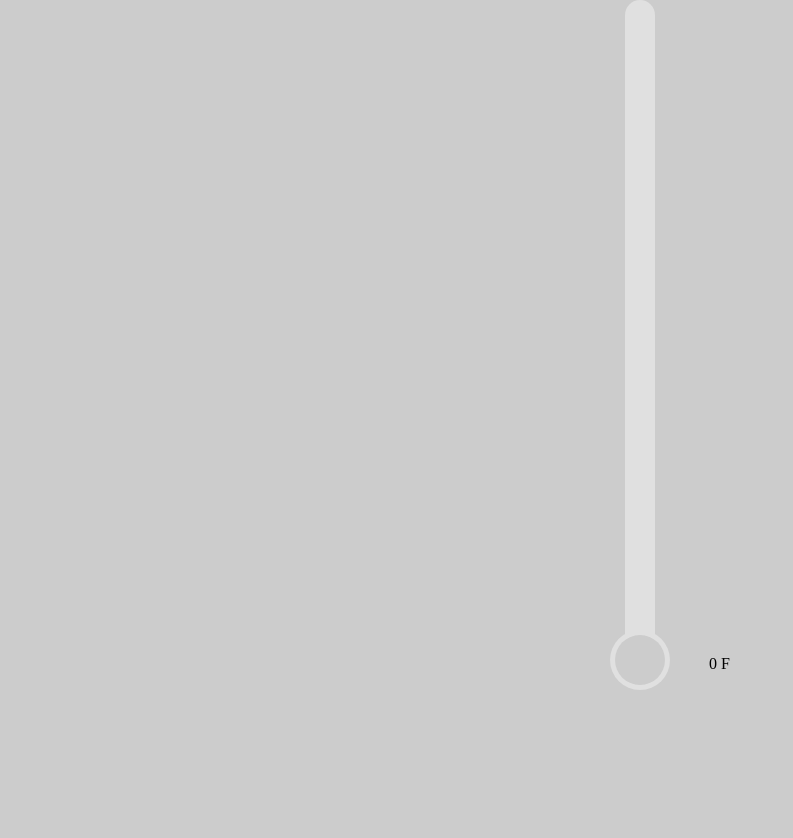
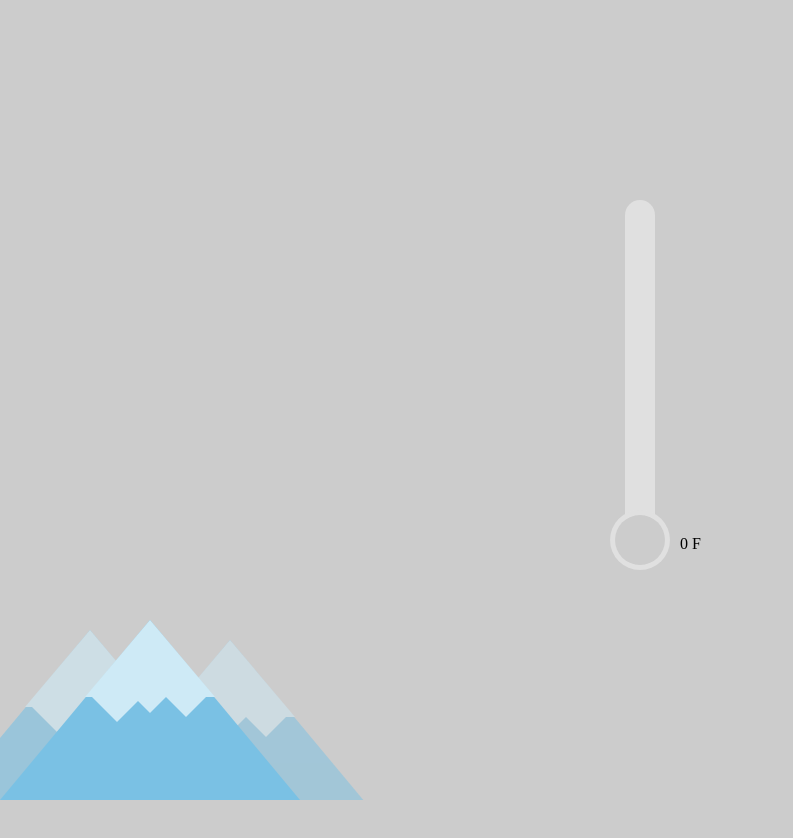
Before and after one commit to ligiacavallini/termometro, a plain HTML site: page index.html in a window 1280 px wide. Shown: the top 838 px of the page, without its empty margins (0-793 px from the left). Drawn offline with nearby package versions, Linux system fonts and the light colour scheme.

Commit message:
adding mountains and metter in the vertical center

```diff
--- a/index.html
+++ b/index.html
@@ -6,6 +6,29 @@
 </head>
 <body>
     <div id="weather" class="winter">
+        <div class="mountains">
+            <div class="mountain">
+                <div class="mountain-top">
+                    <div class="mountain-cap-1"></div>
+                    <div class="mountain-cap-2"></div>
+                    <div class="mountain-cap-3"></div>
+                </div>
+            </div>
+            <div class="mountain-two">
+                <div class="mountain-top">
+                    <div class="mountain-cap-1"></div>
+                    <div class="mountain-cap-2"></div>
+                    <div class="mountain-cap-3"></div>
+                </div>
+            </div>
+            <div class="mountain-three">
+                <div class="mountain-top">
+                    <div class="mountain-cap-1"></div>
+                    <div class="mountain-cap-2"></div>
+                    <div class="mountain-cap-3"></div>
+                </div>
+            </div>
+        </div>
         <div class="meter">
             <div class="glass">
                 <div class="info">
@@ -14,7 +37,7 @@
                 <div class="filler"></div>
             </div>
             <div class="bulb">
-                <div class="red-circle"></div>
+                <div class="bulb-fill"></div>
             </div>
         </div>
     </div>
--- a/js/app.js
+++ b/js/app.js
@@ -1,30 +1,32 @@
 $(window).on('resize',function() {
-    var height = $(window).height();
-    var half_height =  height / 2;
-    $('#weather').css("height", function(){
+    var height = $(window).height(),
+        half_height =  height / 2,
+        weather = $('#weather'),
+        amount,
+        percentage;
+
+    weather.css("height", function(){
         return height * 2;
     });
-    var amount  = (($(window).scrollTop() / height) * 100);
-    var percentage =  amount + "%";
-    $('.filler').css("height", amount);
-    $('.info').css("height", amount);
-    // scroll top = total height * 100
-    //(5 / 300) x 100
+    calc_temperature();
     $(window).scroll(function(){
+
+        calc_temperature();
+
+        if($(window).scrollTop() < half_height){
+            weather.addClass('winter');
+            weather.removeClass('summer');
+        }else{
+            weather.addClass('summer');
+            weather.removeClass('winter');
+        }
+    });
+
+    function calc_temperature(){
         amount = (($(window).scrollTop() / height) * 100);
         percentage =  amount + "%";
         $('.filler').css("height", percentage);
         $('.info').css("height", percentage);
         $('.number').text(parseInt(amount));
-
-        console.log(height);
-
-        if($(window).scrollTop() < half_height){
-            $('#weather').addClass('winter');
-            $('#weather').removeClass('summer');
-        }else{
-            $('#weather').addClass('summer');
-            $('#weather').removeClass('winter');
-        }
-    });
+    }
 }).trigger('resize');
--- a/sass/style.scss
+++ b/sass/style.scss
@@ -5,27 +5,90 @@ body{
 	margin: 0;
 }
 
-.summer{
+
+
+#weather{
+	.mountains{
+		overflow:hidden;
+		position: absolute;
+		top:0;
+		left:0;
+		right:0;
+		bottom:0;
+		.mountain,
+		.mountain-two,
+		.mountain-three{
+			position: absolute;
+			bottom: 0;
+			border-left: 150px solid transparent;
+			border-right: 150px solid transparent;
+			border-bottom: 180px solid #7ac1e4;
+			z-index: 1;
+		}
+		.mountain-two {
+			left: 80px;
+			bottom: -20px;
+			opacity: .5;
+			z-index: 0;
+		}
+		.mountain-three {
+			left: -60px;
+			bottom:-10px;
+			opacity: .6;
+			z-index: 0;
+		}
+		.mountain-top{
+			position: absolute;
+			right: -65px;
+			border-left: 65px solid transparent;
+			border-right: 65px solid transparent;
+			border-bottom: 77px solid #ceeaf6;
+			z-index: 2;
+		}
+		.mountain-cap-1, .mountain-cap-2, .mountain-cap-3 {
+			position: absolute;
+			border-left: 25px solid transparent;
+			border-right: 25px solid transparent;
+			border-top: 25px solid #ceeaf6;
+		}
+		.mountain-cap-1 {
+			left: -58px;
+			top: 77px;
+		}
+		.mountain-cap-2 {
+			left: -25px;
+			top: 68px;
+		}
+		.mountain-cap-3 {
+			left:11px;
+			top: 72px;
+		}
+	}
+
+	&.summer{
 		background: $lightyellow;
 		transition: background-color 1000ms linear;
 	}
 
-.winter{
+	&.winter{
 		background: $gray-500;
 		transition: background-color 1000ms linear;
 	}
 
 	.meter {
 		position: fixed;
-	margin: 0 auto;
+		top: 50%;
+		left: 50%;
+		transform: translate(-50%, -50%);
 		width: 100%;
 		height: 80%;
+		max-height: 400px;
 
 		.glass {
 			background: $gray-200;
 			border-radius: 100px 100px 0 0;
 			display: block;
-		height: 100%;
+			height: 80%;
 			margin: 0 auto;
 			padding: 5px;
 			position: relative;
@@ -48,15 +111,6 @@ body{
 				background: transparent;
 			}
 		}
-	strong { display: block; text-align: center; }
-	.goal {
-		font-size: 30px;
-	}
-	.total {
-		font-size: 16px;
-		position: absolute;
-		right: 35px;
-	}
 		.bulb {
 			background: $gray-200;
 			border-radius: 100px;
@@ -67,7 +121,7 @@ body{
 			position: relative;
 			top: -20px;
 			width: 50px;
-		.red-circle {
+			.bulb-fill {
 				background: $gray-500;
 				border-radius: 100px;
 				display: block;
@@ -76,3 +130,4 @@ body{
 			}
 		}
 	}
+}
```
Also changed, not shown: dist/style.css. Lines whose indentation alone changed are shown as unchanged.
